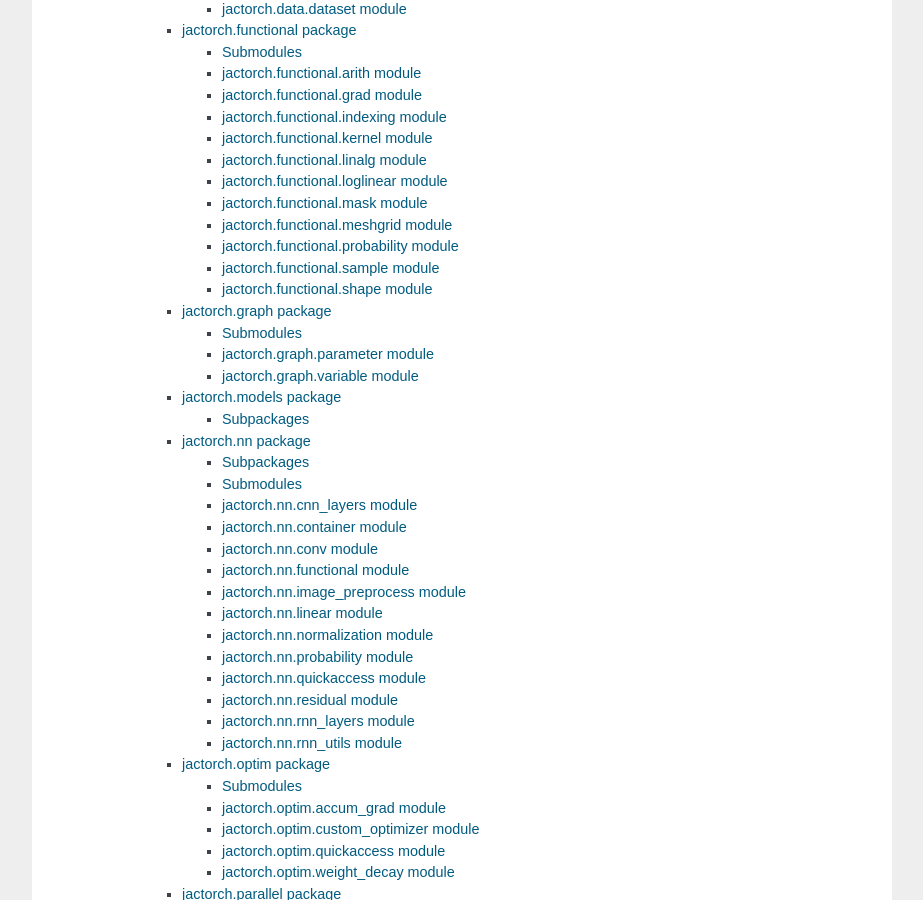
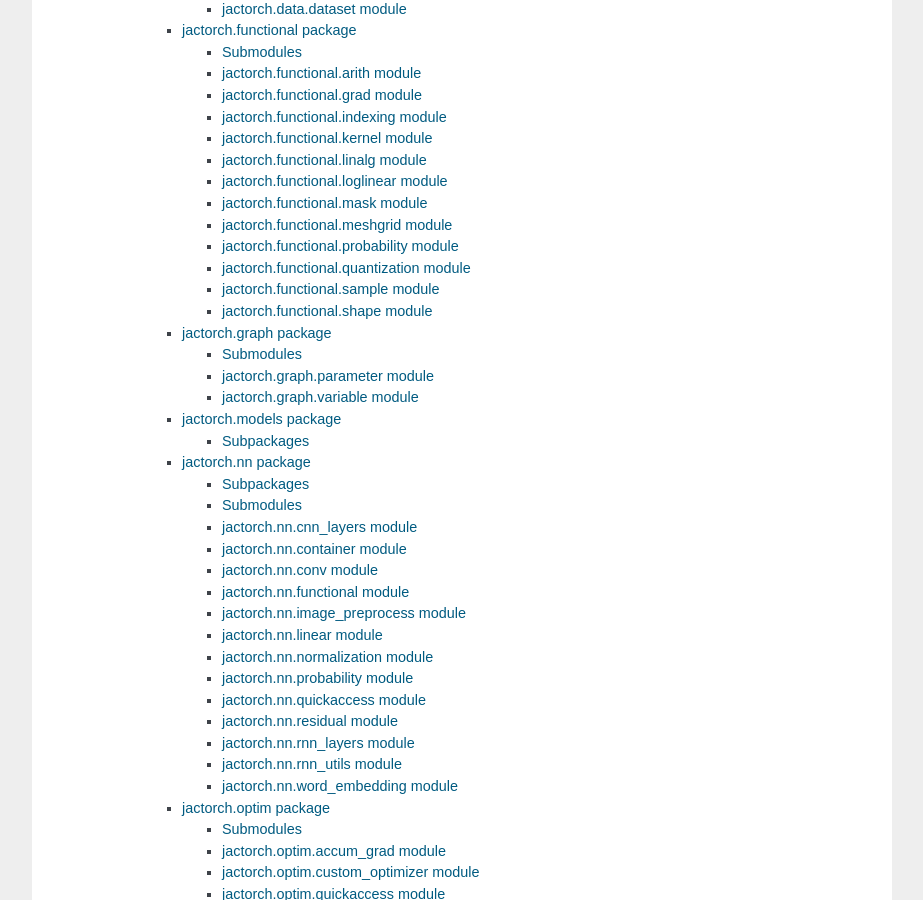
Before and after one commit to enthusiastdev121/Jacinle, a Sphinx documentation site: the page built from docs/source/index.rst, in a window 1280 px wide and 900 px high, scrolled down 3277 px. Shown: the whole window, without its empty margins (198-1121 px from the left). Built offline with Sphinx 7.4.7, drawn with Linux system fonts in a browser that asks for light colours.

Commit message:
[master] update docs

```diff
--- a/docs/source/jactorch.functional.rst
+++ b/docs/source/jactorch.functional.rst
@@ -81,6 +81,14 @@ jactorch.functional.probability module
     :undoc-members:
     :show-inheritance:
 
+jactorch.functional.quantization module
+---------------------------------------
+
+.. automodule:: jactorch.functional.quantization
+    :members:
+    :undoc-members:
+    :show-inheritance:
+
 jactorch.functional.sample module
 ---------------------------------
 
--- a/docs/source/jactorch.nn.rst
+++ b/docs/source/jactorch.nn.rst
@@ -114,3 +114,11 @@ jactorch.nn.rnn_utils module
     :members:
     :undoc-members:
     :show-inheritance:
+
+jactorch.nn.word_embedding module
+---------------------------------
+
+.. automodule:: jactorch.nn.word_embedding
+    :members:
+    :undoc-members:
+    :show-inheritance:
```
